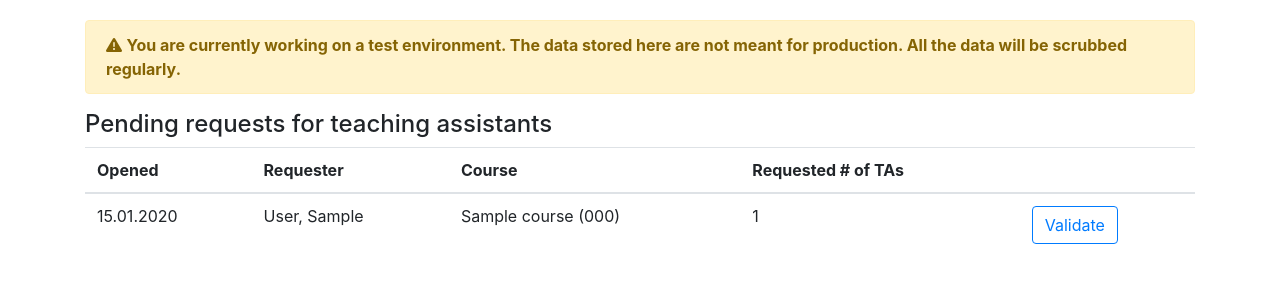
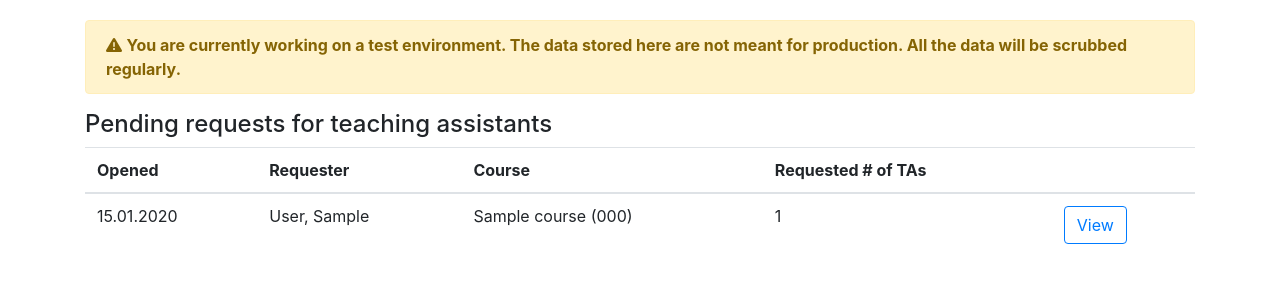
Before and after one commit to epfl-sti/teachingpools, a Django app: template teaching_pool_project/web/templates/web/requests_for_tas.html in a window 1280 px wide. Shown: the part 56-356 px from the top of the page. Run offline with Django 3.2, Linux system fonts and the light colour scheme; the template is opened without the code that fills it: values that come from a table or form of the project are taken from there, others are empty; tables that the repository leaves empty hold one stand-in row (values such as "Sample post"); parts of the project's set-up code (start-up, migrations or seed data) failed here and were passed over; some libraries are stand-ins or nearby versions.

Commit message:
updated name of button (validate -> view)

```diff
--- a/teaching_pool_project/web/templates/web/requests_for_tas.html
+++ b/teaching_pool_project/web/templates/web/requests_for_tas.html
@@ -20,7 +20,7 @@
         <td>{{ request.requester.last_name }}, {{ request.requester.first_name }}</td>
         <td>{{ request.course.subject }} ({{ request.course.code }})</td>
         <td>{{ request.requestedNumberOfTAs }}</td>
-        <td><a class="btn btn-outline-primary" href="{% url "web:validate_request_for_TA" request_id=request.pk %}">Validate</a></td>
+        <td><a class="btn btn-outline-primary" href="{% url "web:validate_request_for_TA" request_id=request.pk %}">View</a></td>
       </tr>
     {% endfor %}
   </tbody>
```
